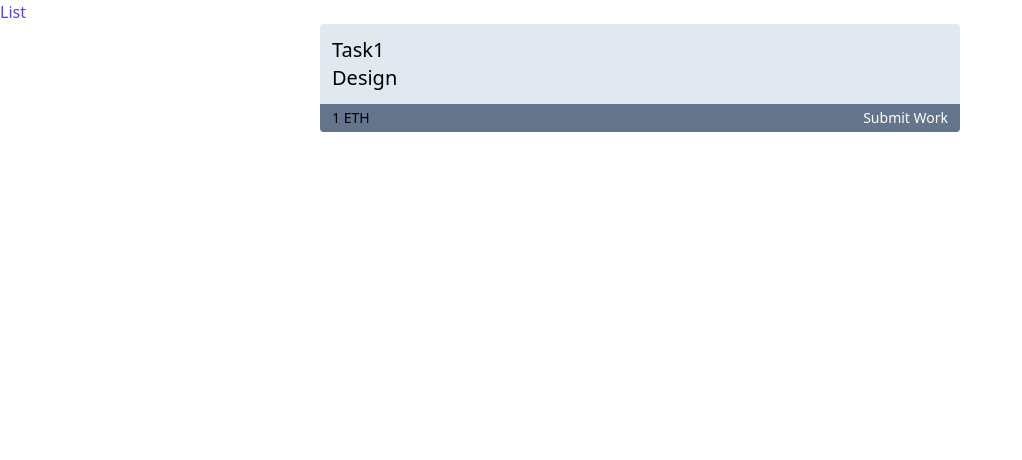
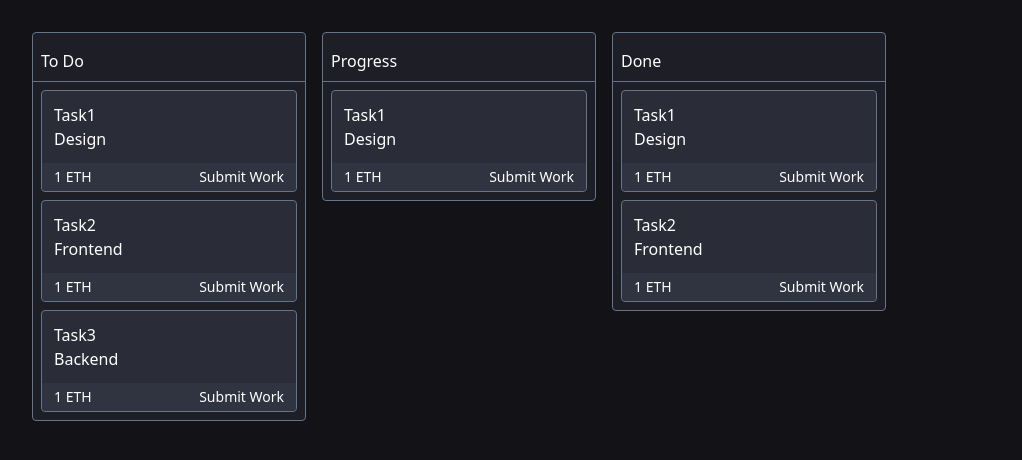
Before and after one commit to nasifnuh/DDP-FVM-HACK-Client, a React (Vite) app: page / in a window 1280 px wide. Shown: the top 460 px of the page, without its empty margins (0-1022 px from the left). Built offline with nearby package versions, Linux system fonts and the light colour scheme.

Commit message:
add style

```diff
--- a/src/App.jsx
+++ b/src/App.jsx
@@ -1,11 +1,63 @@
 import List from './Components/List';
 import Card from './Components/Card';
 
+const todoList = [
+    {
+        name: 'Task1',
+        category: 'Design',
+        reward: '1 ETH',
+    },
+    {
+        name: 'Task2',
+        category: 'Frontend',
+        reward: '1 ETH',
+    },
+    {
+        name: 'Task3',
+        category: 'Backend',
+        reward: '1 ETH',
+    },
+];
+const progressList = [
+    {
+        name: 'Task1',
+        category: 'Design',
+        reward: '1 ETH',
+    },
+
+];
+const doneList = [
+    {
+        name: 'Task1',
+        category: 'Design',
+        reward: '1 ETH',
+    },
+    {
+        name: 'Task2',
+        category: 'Frontend',
+        reward: '1 ETH',
+    },
+
+];
+
 function App() {
     return (
-        <div className='text-indigo-600'>
-            <List />
-            <Card name='Task1' category='Design' reward='1 ETH' />
+        <div className='h-screen flex gap-4 bg-[#121217] p-8 text-white'>
+            <List name='To Do'>
+                {todoList.map((item, index) => {
+                    return <Card {...item} key={index} />;
+                })}
+            </List>
+            <List name='Progress'>
+                {progressList.map((item, index) => {
+                    return <Card {...item} key={index} />;
+                })}
+            </List>
+            <List name='Done'>
+                {doneList.map((item, index) => {
+                    return <Card {...item} key={index} />;
+                })}
+            </List>
         </div>
     );
 }
--- a/src/Components/Card.jsx
+++ b/src/Components/Card.jsx
@@ -2,14 +2,14 @@ import React from 'react';
 
 export default function Card({ name, category, reward }) {
     return (
-        <div className='mx-auto w-1/2 rounded bg-slate-200 text-xl text-black'>
+        <div className='mx-2 w-[16rem] rounded border border-slate-500 bg-[#2A2C37] text-base text-white'>
             <div className='p-3'>
                 <p>{name}</p>
                 <div>{category}</div>
             </div>
-            <div className='flex justify-between rounded-b bg-slate-500 px-3 py-1'>
+            <div className='flex justify-between rounded-b bg-[#303340] px-3 py-1'>
                 <p className='text-sm'>{reward}</p>
-                <p className='cursor-pointer text-sm text-white'>Submit Work</p>
+                <p className='cursor-pointer text-sm'>Submit Work</p>
             </div>
         </div>
     );
--- a/src/Components/List.jsx
+++ b/src/Components/List.jsx
@@ -1,5 +1,13 @@
 import React from 'react';
 
-export default function List() {
-    return <div>List</div>;
+export default function List({ children, name }) {
+    return (
+        <div className='flex h-fit w-fit flex-col gap-2 rounded border border-slate-500 bg-[#1D1E26] py-2'>
+            <div className='w-full border-b border-slate-500'>
+                <h2 className='py-2 px-2 text-base'>{name}</h2>
+            </div>
+
+            {children}
+        </div>
+    );
 }
```
